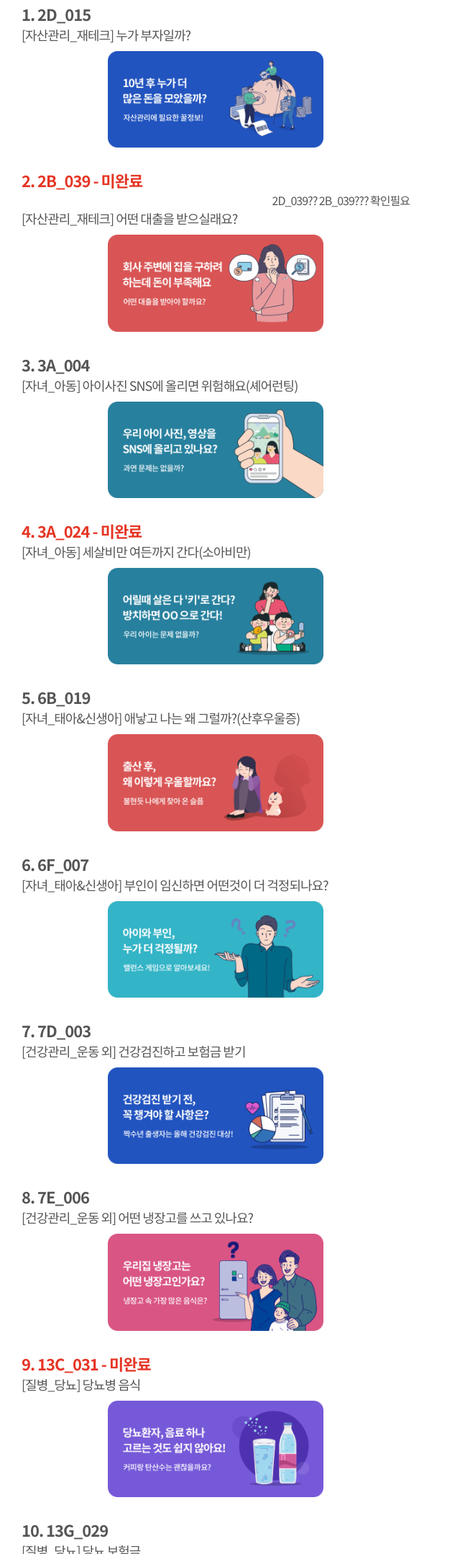
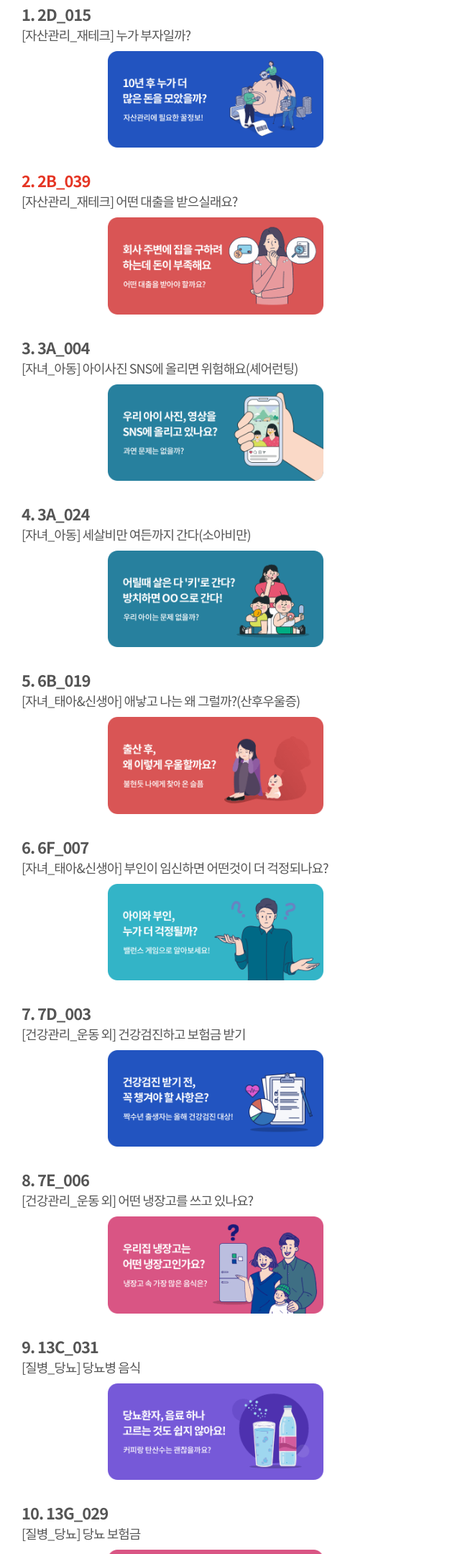
Before and after one commit to Seunghyun-Doo/Seunghyun-Doo.github.io, a plain HTML site: page index.html in a window 1280 px wide. Shown: the part 17-2176 px from the top of the page at 72% size, without its empty margins (0-640 px from the left). Drawn offline with Linux system fonts and the light colour scheme.

Commit message:
Add files via upload

```diff
--- a/index.html
+++ b/index.html
@@ -30,8 +30,7 @@
     </a>
 </div>
 
-<h1 class="not-complete">2. 2B_039  -  미완료</h1>
-<h4 class="text-align-right">2D_039?? 2B_039??? 확인필요</h4>
+<h1 class="not-complete">2. 2B_039</h1>
 <h3>[자산관리_재테크] 어떤 대출을 받으실래요?</h3>
 <div class="text-align-center">
     <a href="javascript:alert('아직 못했다능...')">
@@ -47,10 +46,10 @@
     </a>
 </div>
 
-<h1 class="not-complete">4. 3A_024  -  미완료</h1>
+<h1 class="">4. 3A_024</h1>
 <h3>[자녀_아동] 세살비만 여든까지 간다(소아비만)</h3>
 <div class="text-align-center">
-    <a href="javascript:alert('아직 못했다능...')">
+    <a href="resources/v1/contents/3A_024.html">
         <img src="resources/v1/banner/3A_024.png" width="300" class="mt-10 mb-25"/>
     </a>
 </div>
@@ -87,10 +86,10 @@
     </a>
 </div>
 
-<h1 class="not-complete">9. 13C_031  -  미완료</h1>
+<h1 class="">9. 13C_031</h1>
 <h3>[질병_당뇨] 당뇨병 음식</h3>
 <div class="text-align-center">
-    <a href="javascript:alert('아직 못했다능...')">
+    <a href="resources/v1/contents/13C_031.html">
         <img src="resources/v1/banner/13C_031.png" width="300" class="mt-10 mb-25"/>
     </a>
 </div>
```
